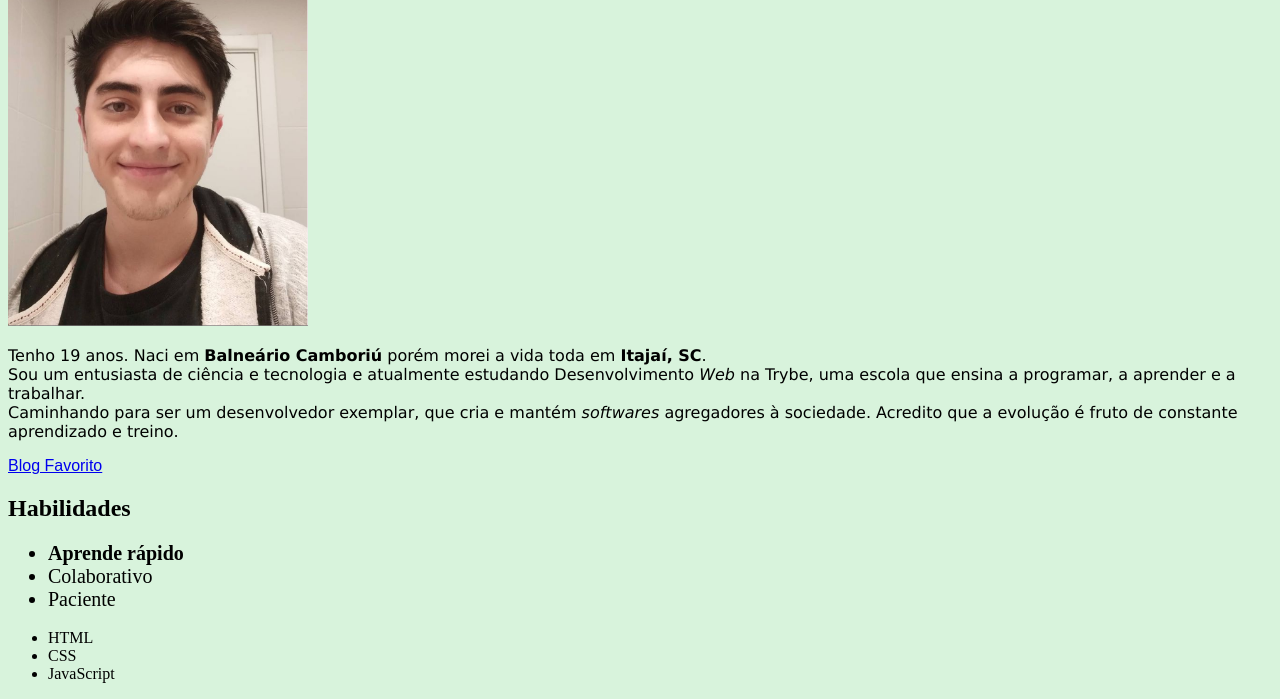
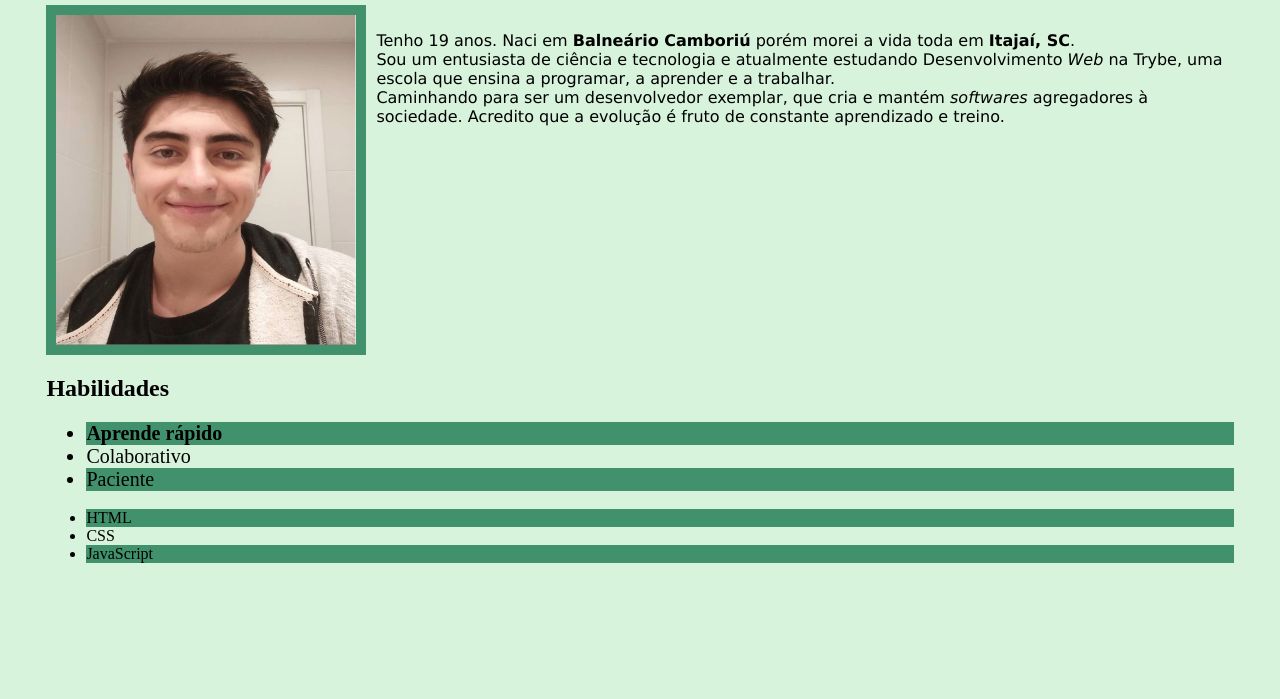
Before and after one commit to renatozr/renatozr.github.io, a plain HTML site: page index.html in a window 1280 px wide. Shown: the part 199-898 px from the top of the page. After the commit the page ends 824 px from the top, so only its background shows below. Drawn offline with Linux system fonts and the light colour scheme.

Commit message:
requisitos2 do portifólio web exercicio

```diff
--- a/index.html
+++ b/index.html
@@ -3,46 +3,22 @@
     <head>
         <meta charset="UTF-8">
         <title>Portfólio do Renato Zanella</title>
-        <style>
-
-            h1 {
-                font-family: Georgia, 'Times New Roman', Times, serif;
-            }
-
-            #descricao {
-                font-family: Verdana, sans-serif;
-            }
-
-            body {
-                background-color: #d8f3dc;
-            }
-
-            a {
-                font-family: Arial, Helvetica, sans-serif
-            }
-
-            strong {
-                font-weight: 800;
-            }
-
-            em {
-                font-style: oblique;
-            }
-
-            .softskills {
-                font-size: 20px;
-            }
-
-        </style>
+        <link rel="stylesheet" type="text/css" href="style.css">
     </head>
     <body>
-        <a href="#fotorenato">Minha Foto</a> <br/>
-        <a href="#descricao">Descrição</a> <br/>
-        <a href="#habilidades">Habilidades</a>
-        <h1>Renato Zanella Redoglia</h1>
-        <img id="fotorenato" src="arquivos-portfolio/2021-07-21_19-39.png" alt="foto do Renato sorrindo" width="300px"> <br/>
-        <p id="descricao">Tenho 19 anos. Naci em <strong>Balneário Camboriú</strong> porém morei a vida toda em <strong>Itajaí, SC</strong>. <br/> Sou um entusiasta de ciência e tecnologia e atualmente estudando Desenvolvimento <em>Web</em> na Trybe, uma escola que ensina a programar, a aprender e a trabalhar.<br/> Caminhando para ser um desenvolvedor exemplar, que cria e mantém <em>softwares</em> agregadores à sociedade. Acredito que a evolução é fruto de constante aprendizado e treino.</p>
+        <a href="#fotorenato">Minha Foto</a> <br />
+        <a href="#descricao">Descrição</a> <br />
+        <a href="#habilidades">Habilidades</a> <br />
         <a href="https://jovemnerd.com.br/" target="_blank">Blog Favorito</a>
+        <div>
+            <h1>Renato Zanella Redoglia</h1>
+        </div>
+        <div class="image-container">
+            <img id="fotorenato" src="arquivos-portfolio/2021-07-21_19-39.png" alt="foto do Renato sorrindo" width="300px">
+            <p id="descricao">
+                Tenho 19 anos. Naci em <strong>Balneário Camboriú</strong> porém morei a vida toda em <strong>Itajaí, SC</strong>. <br/> Sou um entusiasta de ciência e tecnologia e atualmente estudando Desenvolvimento <em>Web</em> na Trybe, uma escola que ensina a programar, a aprender e a trabalhar.<br/> Caminhando para ser um desenvolvedor exemplar, que cria e mantém <em>softwares</em> agregadores à sociedade. Acredito que a evolução é fruto de constante aprendizado e treino.
+            </p>
+        </div>
         <h2>Habilidades</h2>
         <ul id="habilidades">
             <li class="softskills"><strong>Aprende rápido</strong></li>
--- /dev/null
+++ b/style.css
@@ -0,0 +1,48 @@
+h1 {
+    font-family: Georgia, 'Times New Roman', Times, serif;
+    text-align: center;
+}
+
+#descricao {
+    font-family: Verdana, sans-serif;
+    position: absolute;
+    top: 10px;
+    left: 330px;
+}
+
+body {
+    background-color: #d8f3dc;
+    padding: 3%;
+}
+
+a {
+    font-family: Arial, Helvetica, sans-serif
+}
+
+strong {
+    font-weight: 800;
+}
+
+em {
+    font-style: oblique;
+}
+
+.softskills {
+    font-size: 20px;
+}
+
+#fotorenato {
+    float: left;
+    height: 330px;
+    padding: 10px;
+    background-color: #40916c;
+}
+
+.image-container {
+    height: 350px;
+    position: relative;
+}
+
+#habilidades li:nth-child(odd) {
+    background-color: #40916c;
+}
```
